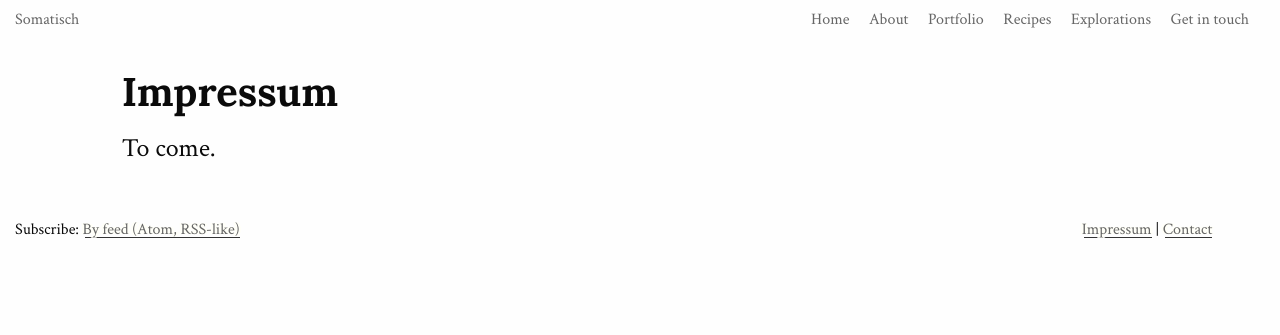
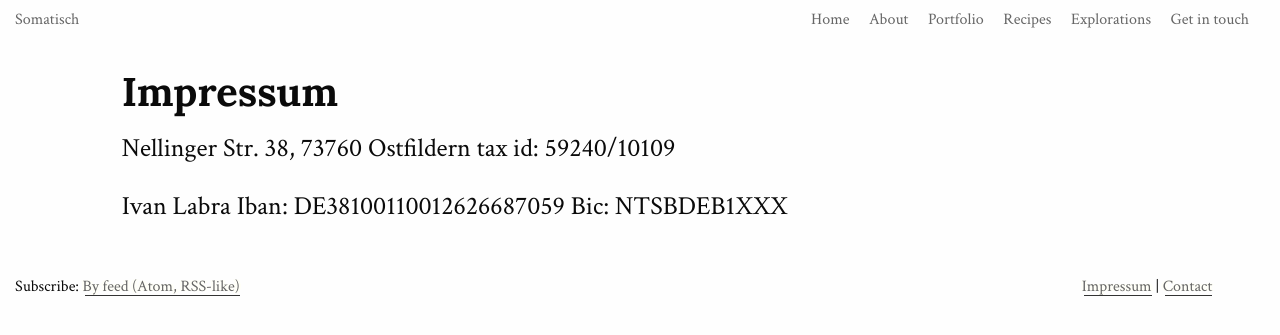
Before and after one commit to somatisch/somatisch-site, a Jekyll site: the page built from impressum.md, in a window 1280 px wide. Shown: the top 335 px of the page. Built offline with Jekyll 4.4.1, drawn with Linux system fonts in a browser that asks for light colours; nearby versions of some CDN libraries.

Commit message:
Update impressum.md

```diff
--- a/impressum.md
+++ b/impressum.md
@@ -4,4 +4,9 @@ title: Impressum
 ---
 ## Impressum
 
-To come.
+Nellinger Str. 38, 73760 Ostfildern
+tax id: 59240/10109
+
+Ivan Labra
+Iban: DE38100110012626687059
+Bic: NTSBDEB1XXX
```
